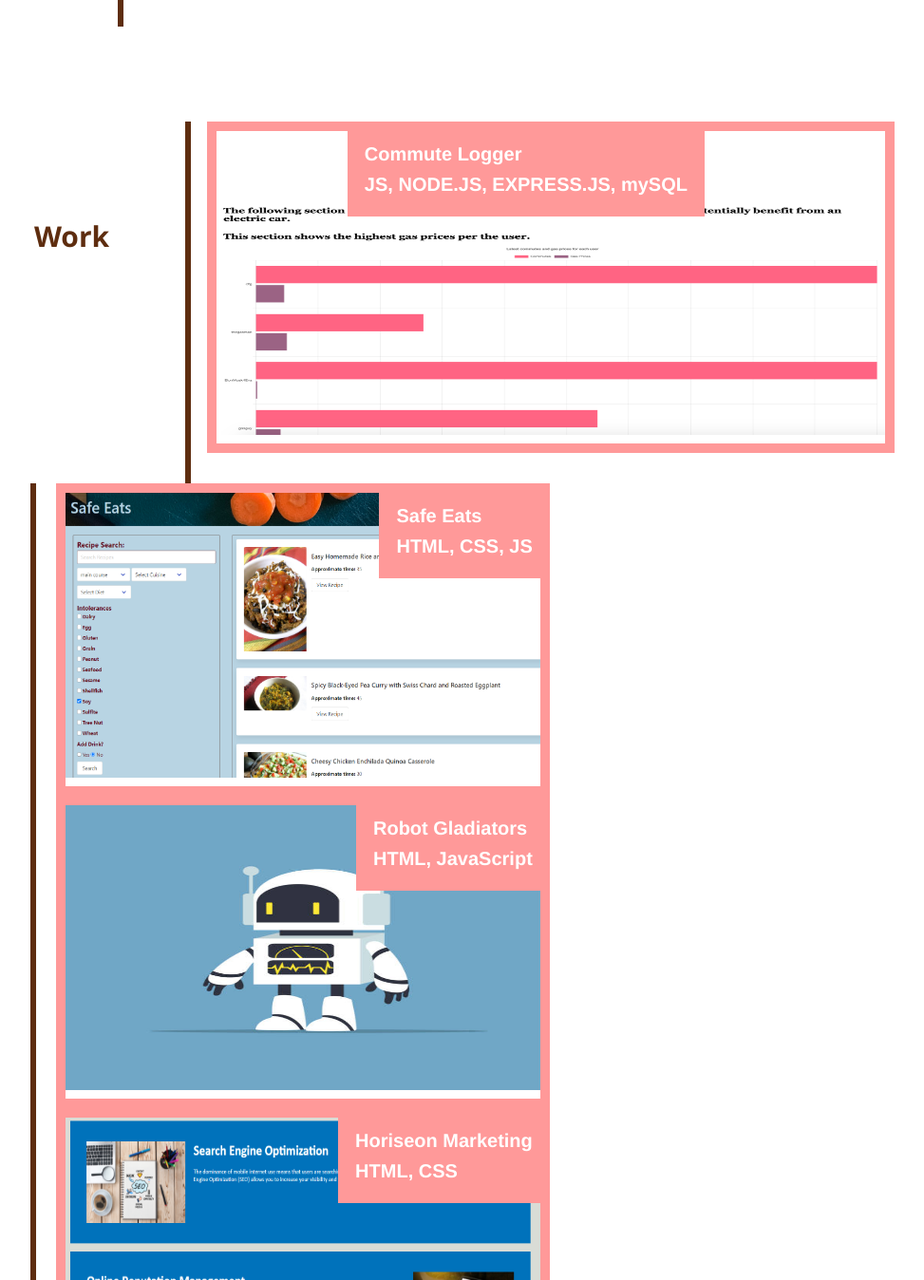
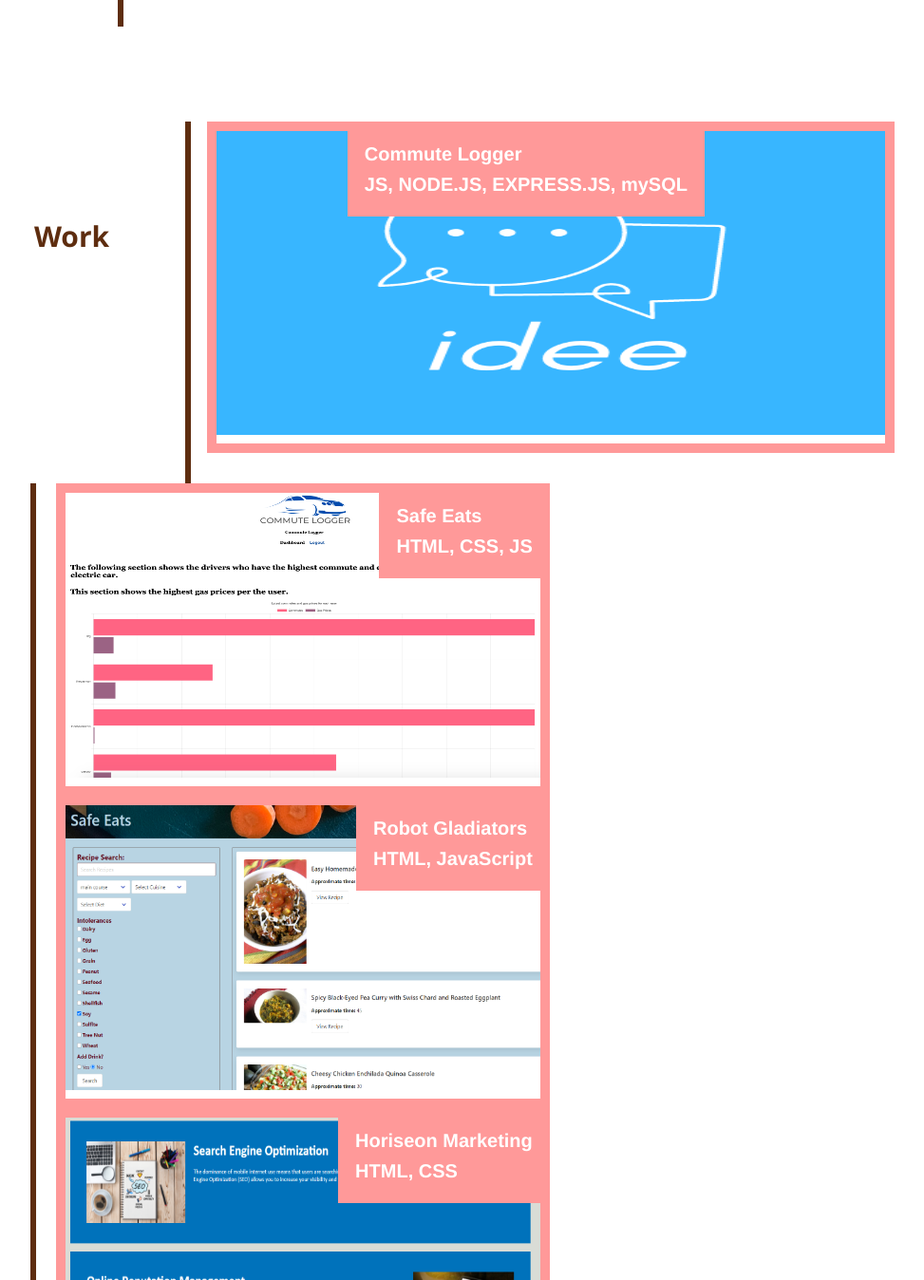
Before and after one commit to natakkuma/natakkuma-portfolio, a plain HTML site: page index.html in a window 1280 px wide. Shown: the part 1520-2868 px from the top of the page at 95% size, without its empty margins (196-1169 px from the left). Drawn offline with Linux system fonts and the light colour scheme.

Commit message:
final project update

```diff
--- a/index.html
+++ b/index.html
@@ -82,9 +82,9 @@
 
         <div id="project1" class="project">
             <!--First Project - Row 1 Large-->
-            <a href="https://mysterious-plateau-73573.herokuapp.com/">
-            <img src="assets/images/Commute Logger.png"
-            alt="Link to Project 2 - Commute Logger App"
+            <a href="https://glacial-sea-50725.herokuapp.com/">
+            <img src="assets/images/logo.png"
+            alt="Link to Project - Idee Social Media App"
             width="1000"
             height="500">
             </a>
@@ -95,9 +95,9 @@
         <br><br>
         <div id="project2" class="project">
             <!--Second Project - Row 2 Medium--->
-            <a href="https://ngranzow.github.io/safe-eats/">
-                <img src="assets/images/safe-eats.PNG"
-                alt="Link to Project 1 -Safe Eats Recipe Generator"
+            <a href="https://mysterious-plateau-73573.herokuapp.com/">
+                <img src="assets/images/Commute Logger.png"
+                alt="Link to Project - Commute Logger App"
                 width="500"
                 height="300">
                 </a>
@@ -107,9 +107,9 @@
 
         <div id="project3" class="project">
             <!--Third Project - Row 2 Medium--->
-            <a href="https://natakkuma.github.io/robot-gladiators/">
-                <img src="assets/images/robot.jpg"
-                alt="Link to Natalie's Work - Robot Gladiators Game"
+            <a href="https://ngranzow.github.io/safe-eats/">
+                <img src="assets/images/safe-eats.PNG"
+                alt="Link to Project -Safe Eats Recipe Generator"
                 width="500"
                 height="300">
                 </a>
@@ -133,7 +133,7 @@
             <!--Fifth Project - Row 3 Medium--->
             <a href="https://natakkuma.github.io/horiseon-marketing/">
                 <img src="assets/images/calculator.jpg"
-                alt="Link to Natalie's Work - JavaScript Calculator"
+                alt="Link to Natalie's Work - Horisean Marketing Website"
                 width="500"
                 height="300">
                 </a>
```
Also changed, not shown: assets/images/logo.png (added).
